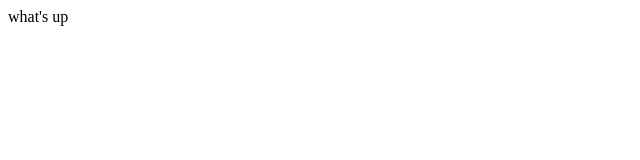
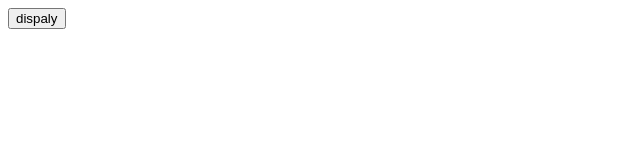
Before and after one commit to frankRenlf/vite_projects, a Vue app in the folder vue-demo/: page / in a window 1280 px wide. Shown: the top 160 px of the page, without its empty margins (0-640 px from the left). Built offline with nearby package versions, Linux system fonts and the light colour scheme.

Commit message:
Update App.vue

```diff
--- a/vue-demo/src/App.vue
+++ b/vue-demo/src/App.vue
@@ -1,8 +1,13 @@
-<script setup lang="ts"></script>
+<script setup lang="ts">
+import { ref } from "vue";
+
+let display = ref(false);
+</script>
 
 <template>
+  <button @click="display = !display">dispaly</button>
   <transition>
-    <div>{{ $translate("greetings.hi") }}</div>
+    <div v-show="display">{{ $translate("greetings.hi") }}</div>
   </transition>
 </template>
 
```
